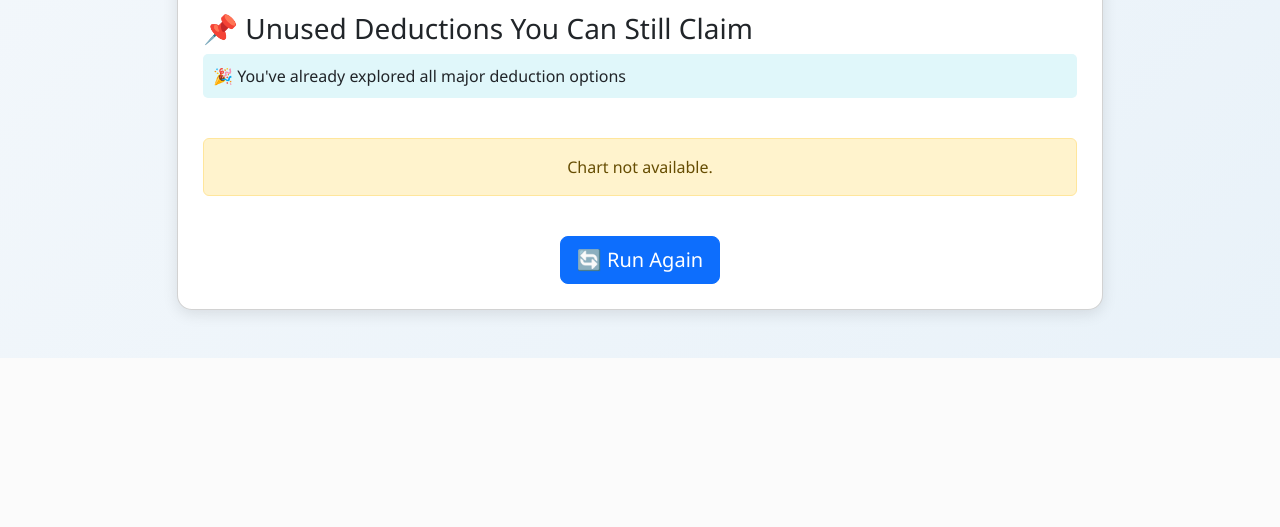
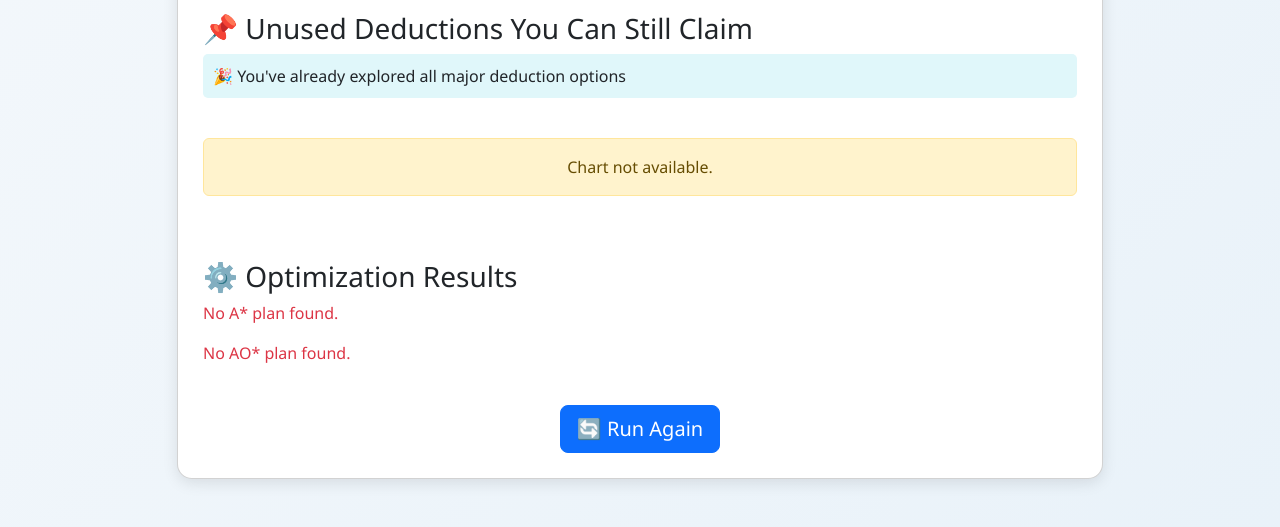
Before and after one commit to RAJAPRIYA19/tax_bracket_advisor, a Flask app: template templates/result.html in a window 1280 px wide. Shown: the part 729-1256 px from the top of the page. Before the commit the page ends 1087 px from the top, so only its background shows below. Run offline with Flask 3, Linux system fonts and the light colour scheme; the template is opened without the code that fills it, so the values that code supplies are empty.

Commit message:
A* and AO* implementation

```diff
--- a/app.py
+++ b/app.py
@@ -4,8 +4,7 @@ from pyswip import Prolog
 import matplotlib
 matplotlib.use('Agg')
 import matplotlib.pyplot as plt
-import io, base64, threading
-
+import io, base64, threading, re
 
 app = Flask(__name__)
 app.secret_key = "replace-me-with-a-secret"
@@ -18,7 +17,6 @@ prolog.consult(PROLOG_FILE)
 # Lock for Prolog (not fully thread-safe)
 prolog_lock = threading.Lock()
 
-
 # -------------------------------
 # Utility functions
 # -------------------------------
@@ -27,7 +25,6 @@ def ensure_str(x):
     if isinstance(x, bytes):
         return x.decode()
     return str(x)
-
 
 def get_slab_from_prolog(income):
     """Query Prolog get_slab/2 to retrieve the applicable tax slab."""
@@ -52,6 +49,71 @@ def get_slab_from_prolog(income):
     return "Unknown"
 
 
+def parse_plan_obj(raw_plan):
+    """
+    Normalize Prolog deduction terms into clean Python tuples.
+    """
+    result = []
+
+    def parse_element(elem):
+        try:
+            if hasattr(elem, "args") and len(elem.args) == 2:
+                sec = ensure_str(elem.args[0]).strip("'\"")
+                amt = int(str(elem.args[1]))
+                return (sec, amt)
+        except Exception:
+            pass
+
+        try:
+            if isinstance(elem, (tuple, list)) and len(elem) == 2:
+                sec = ensure_str(elem[0]).strip("'\"")
+                amt = int(elem[1])
+                return (sec, amt)
+        except Exception:
+            pass
+
+        try:
+            s = ensure_str(elem)
+            m = re.match(r"deduction\(\s*'?([A-Za-z0-9\(\)\/ ]+)'?\s*,\s*(\d+)\s*\)", s)
+            if m:
+                return (m.group(1).strip(), int(m.group(2)))
+        except Exception:
+            pass
+
+        return None  # instead of returning (string,0)
+
+    # Case A: list/tuple
+    if isinstance(raw_plan, (list, tuple)):
+        for e in raw_plan:
+            parsed = parse_element(e)
+            if parsed:
+                result.append(parsed)
+        return result
+
+    # Case B: pyswip wrapper
+    if hasattr(raw_plan, "value") and isinstance(raw_plan.value, (list, tuple)):
+        for e in raw_plan.value:
+            parsed = parse_element(e)
+            if parsed:
+                result.append(parsed)
+        return result
+
+    # Case C: raw string fallback
+    try:
+        s = ensure_str(raw_plan)
+        items = re.findall(r"deduction\(\s*'?([A-Za-z0-9\(\)\/ ]+)'?\s*,\s*(\d+)\s*\)", s)
+        for sec, amt in items:
+            result.append((sec.strip(), int(amt)))
+        if result:
+            return result
+    except Exception:
+        pass
+
+    return result
+
+
+
+
 def run_prolog_clear_and_assert(age_val, income_val, deductions_dict):
     """
     Clear previous user facts and assert new ones (age, income, deductions).
@@ -68,8 +130,9 @@ def run_prolog_clear_and_assert(age_val, income_val, deductions_dict):
         prolog.assertz(f"age({age_val})")
         prolog.assertz(f"income({income_val})")
         for sec, amt in deductions_dict.items():
-            prolog.assertz(f"deduction('{sec}', {amt})")
-
+            # escape single quotes inside sec if any (unlikely)
+            sec_escaped = sec.replace("'", "\\'")
+            prolog.assertz(f"deduction('{sec_escaped}', {amt})")
 
 def call_tax_summary_and_collect():
     """
@@ -86,17 +149,17 @@ def call_tax_summary_and_collect():
 
         # deductions total
         td_q = list(prolog.query("total_deductions(TD)"))
-        total_deductions = int(td_q[0]['TD']) if td_q else None
+        total_deductions = int(td_q[0]['TD']) if td_q else 0
 
         # taxable incomes
         ti_old_q = list(prolog.query("taxable_income(old, TIold)"))
         ti_new_q = list(prolog.query("taxable_income(new, TInew)"))
-        ti_old = int(ti_old_q[0]['TIold']) if ti_old_q else None
-        ti_new = int(ti_new_q[0]['TInew']) if ti_new_q else None
+        ti_old = int(ti_old_q[0]['TIold']) if ti_old_q else 0
+        ti_new = int(ti_new_q[0]['TInew']) if ti_new_q else 0
 
         # suggested regime
         sr_q = list(prolog.query("suggest_regime(R, OT, NT)"))
-        suggested = sr_q[0]['R'] if sr_q else None
+        suggested = ensure_str(sr_q[0]['R']) if sr_q else None
 
         # deduction tips (deduction_gap/2)
         tips = []
@@ -119,40 +182,48 @@ def call_tax_summary_and_collect():
         "not_claimed": not_claimed_list
     }
 
+def run_optimize(algo_atom):
+    """
+    Calls Prolog optimize(algo, Plan, Tax). Returns:
+      plan_list: [(section, amount), ...] or [] if none
+      tax: float or None
+    algo_atom should be 'astar' or 'ao' (string)
+    """
+    prog = f"optimize({algo_atom}, Plan, Tax)."
+    with prolog_lock:
+        res = list(prolog.query(prog, maxresult=1))
+    if not res:
+        return [], None, None  # no plan
+    binding = res[0]
+    raw_plan = binding.get("Plan")
+    raw_tax = binding.get("Tax")
+    plan_list = parse_plan_obj(raw_plan)
+    try:
+        tax_val = float(raw_tax) if raw_tax is not None else None
+    except Exception:
+        tax_val = None
+    # Also return raw_plan for debugging / advanced displays
+    return plan_list, tax_val, raw_plan
 
-def make_chart_base64(old_tax, new_tax):
-    """Make bar chart for Old vs New regime taxes, return as base64 string."""
-    regimes = ["Old Regime", "New Regime"]
-    taxes = [old_tax, new_tax]
-    colors = ['#1976D2', '#FF8F00']
+def make_chart_base64(old_tax, new_tax, optimized_tax=None):
+    """Make bar chart for Old vs New regime taxes and optimized (optional), return as base64 string."""
+    labels = ["Old Regime", "New Regime"]
+    values = [old_tax, new_tax]
+    if optimized_tax is not None:
+        labels.append("Optimized (chosen)")
+        values.append(optimized_tax)
 
     fig, ax = plt.subplots(figsize=(6, 4.2), dpi=120)
-    bars = ax.bar(regimes, taxes, color=colors, edgecolor='black', linewidth=1)
-
-    # highlight cheaper
-    cheaper_index = int(taxes.index(min(taxes)))
-    bars[cheaper_index].set_edgecolor('gold')
-    bars[cheaper_index].set_linewidth(3)
-
+    bars = ax.bar(labels, values)
     for bar in bars:
         h = bar.get_height()
         ax.text(bar.get_x() + bar.get_width() / 2,
-                h + max(1, max(taxes) * 0.01),
+                h + max(1, max(values) * 0.01),
                 f"₹{h:,.0f}", ha='center', va='bottom',
                 fontsize=10, fontweight='bold')
-
-    min_val = min(taxes)
-
-    max_val = max(taxes)
-    if max_val > 0:
-        margin = max((max_val - min_val) * 0.25, max_val * 0.02)
-        lower = max(min_val - margin, 0)
-        upper = max_val + margin
-        ax.set_ylim(lower, upper)
-
     ax.set_ylabel("Tax Payable (₹)")
-    ax.set_title("Old vs New Regime Tax Comparison")
-    ax.grid(axis='y', linestyle='--', alpha=0.5)
+    ax.set_title("Regime / Optimized Tax Comparison")
+    ax.grid(axis='y', linestyle='--', alpha=0.3)
 
     buf = io.BytesIO()
     plt.tight_layout()
@@ -202,21 +273,48 @@ def result():
         # Collect results from Prolog
         results = call_tax_summary_and_collect()
 
-        tips = []
-        for sol in prolog.query("deduction_gap(S, Gap)"):
-            s = sol["S"]
-            gap = sol["Gap"]
-            if gap > 0:
-                # store as tuple instead of string
-                tips.append((s, gap))
+        # Run both optimizers
+        plan_astar, tax_astar, raw_astar = run_optimize("astar")
+        plan_ao, tax_ao, raw_ao = run_optimize("ao")
 
-        not_claimed = []
-        for sol in prolog.query("not_claimed(S)"):
-            not_claimed.append(sol["S"])
+        # Build explanations for AO* (based on rules you have in Prolog)
+        ao_explanation = []
+        # compute initial totals for strict NPS check and conditions using the same logic as Prolog
+        init_total = sum(deductions.get(k, 0) for k in ["80C", "80D", "Life Insurance", "EPF"])
+        # check presence in plan
+        ao_sections = {sec for sec, _ in plan_ao}
+        # NPS strict dependency
+        if "80CCD(1B)" not in ao_sections and init_total < 50000:
+            ao_explanation.append("NPS (80CCD(1B)) was excluded because your initial combined 80C+80D+Life+EPF < ₹50,000.")
+        # 80D sequential condition: full 80D allowed only if 80C+Life+EPF >= 150000 (Prolog rule)
+        if "80D" not in ao_sections:
+            # check whether AO* considered adding 80D - if not present, say why if 80C not maxed
+            max80c = 150000
+            # find optimized 80C in AO plan
+            ao_80c_amt = next((amt for sec, amt in plan_ao if sec == "80C"), 0)
+            # also consider user-provided 80C (deductions)
+            current_80c = deductions.get("80C", 0)
+            total_80c = max(ao_80c_amt, current_80c)
+            if total_80c < max80c:
+                ao_explanation.append("80D was not added at full limit because 80C + Life Insurance + EPF were not maxed to ₹1.5L.")
 
+        # A* explanation (simple)
+        astar_explanation = []
+        if not plan_astar:
+            astar_explanation.append("A* did not find any improvement from your current deductions with the configured step sizes.")
+        else:
+            astar_explanation.append("A* used incremental search with heuristic = 5% of income to find the lowest-tax plan.")
 
-        # Chart + slab info
-        chart_png = make_chart_base64(results['old_tax'], results['new_tax'])
+        # Choose which optimized-tax to show on chart: pick the smaller of A* and AO* (if both exist)
+        optimized_tax_for_chart = None
+        if tax_astar is not None and tax_ao is not None:
+            optimized_tax_for_chart = min(tax for tax in [tax_astar, tax_ao] if tax is not None)
+        elif tax_astar is not None:
+            optimized_tax_for_chart = tax_astar
+        elif tax_ao is not None:
+            optimized_tax_for_chart = tax_ao
+
+        chart_png = make_chart_base64(results['old_tax'], results['new_tax'], optimized_tax_for_chart)
         slab_info = get_slab_from_prolog(income)
 
         return render_template(
@@ -230,12 +328,17 @@ def result():
             old_tax=results['old_tax'],
             new_tax=results['new_tax'],
             suggested_regime=results['suggested_regime'],
-            tips=tips,
-            unused=not_claimed,
+            tips=results['tips'],
+            unused=results['not_claimed'],
             chart_png=chart_png,
-            slab_info=slab_info
+            slab_info=slab_info,
+            # Optimizer outputs
+            plan_astar=plan_astar, tax_astar=tax_astar, raw_astar=raw_astar,
+            plan_ao=plan_ao, tax_ao=tax_ao, raw_ao=raw_ao,
+            ao_explanation=ao_explanation, astar_explanation=astar_explanation
         )
     except Exception as e:
+        import traceback; traceback.print_exc()
         return render_template('index.html', error=str(e))
 
 
--- a/templates/result.html
+++ b/templates/result.html
@@ -37,7 +37,6 @@
       border-radius: 10px;
       box-shadow: 0 2px 10px rgba(0,0,0,0.1);
     }
-    /* Colored regime suggestion card */
     .regime-card {
       border-radius: 12px;
       padding: 20px;
@@ -49,12 +48,19 @@
       box-shadow: 0 4px 12px rgba(0,0,0,0.1);
     }
     .regime-old {
-      background: #198754; /* Bootstrap success green */
+      background: #198754;
       border: 2px solid #145c32;
     }
     .regime-new {
-      background: #0d6efd; /* Bootstrap primary blue */
+      background: #0d6efd;
       border: 2px solid #084298;
+    }
+    .opt-section {
+      background: #f8f9fa;
+      border-left: 4px solid #6c757d;
+      padding: 15px;
+      border-radius: 6px;
+      margin-bottom: 20px;
     }
   </style>
 </head>
@@ -114,7 +120,6 @@
           {% endif %}
 
           <!-- Unused deductions Section -->
-
           <h3>📌 Unused Deductions You Can Still Claim</h3>
           {% if unused %}
             {% for u in unused %}
@@ -126,8 +131,6 @@
             </p>
           {% endif %}
 
-
-
           <!-- Chart Section -->
           <div class="chart text-center mt-4">
             {% if chart_png %}
@@ -136,6 +139,39 @@
               <div class="alert alert-warning">Chart not available.</div>
             {% endif %}
           </div>
+
+          <!-- Optimization Results -->
+          <h3 class="mt-5">⚙️ Optimization Results</h3>
+
+          {% if plan_astar %}
+          <div class="opt-section">
+            <h5>🔹 A* Optimized Plan</h5>
+            <ul>
+              {% for sec, amt in plan_astar %}
+              <li><strong>{{ sec }}</strong>: ₹{{ "{:,}".format(amt) }}</li>
+              {% endfor %}
+            </ul>
+            <p><strong>Tax after A* optimization:</strong> ₹{{ "{:,.1f}".format(tax_astar) }}</p>
+            <p class="text-muted">A* used incremental search with heuristic = 5% of income to find the lowest-tax plan.</p>
+          </div>
+          {% else %}
+            <p class="text-danger">No A* plan found.</p>
+          {% endif %}
+
+          {% if plan_ao %}
+          <div class="opt-section">
+            <h5>🔹 AO* Optimized Plan</h5>
+            <ul>
+              {% for sec, amt in plan_ao %}
+              <li><strong>{{ sec }}</strong>: ₹{{ "{:,}".format(amt) }}</li>
+              {% endfor %}
+            </ul>
+            <p><strong>Tax after AO* optimization:</strong> ₹{{ "{:,.1f}".format(tax_ao) }}</p>
+            <p class="text-muted">AO* applied dependency rules and expanded optimal deductions accordingly.</p>
+          </div>
+          {% else %}
+            <p class="text-danger">No AO* plan found.</p>
+          {% endif %}
 
           <div class="text-center mt-4">
             <a href="{{ url_for('index') }}" class="btn btn-primary btn-lg">🔄 Run Again</a>
```
Also changed, not shown: 1 other file.
